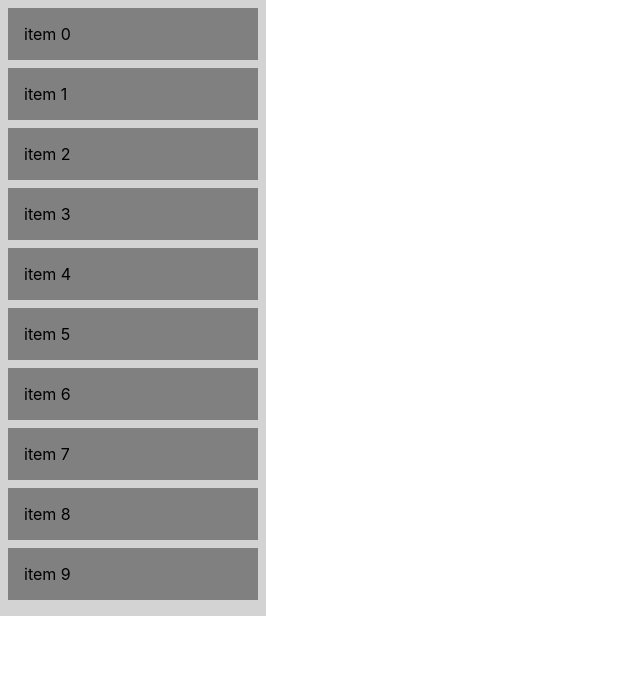
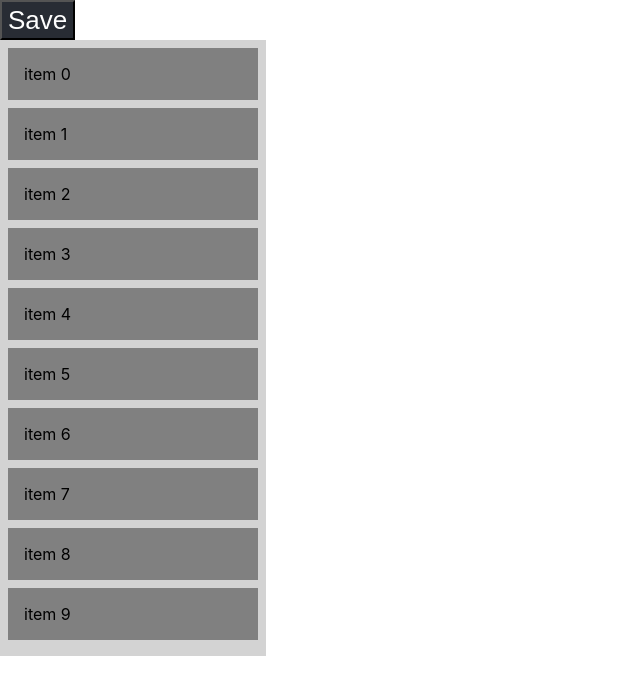
Before and after one commit to quantumtom/alister, a React (Create React App) app: page / in a window 1280 px wide. Shown: the top 694 px of the page, without its empty margins (0-640 px from the left). Built offline with nearby package versions, Linux system fonts and the light colour scheme.

Commit message:
Add Button module.

```diff
--- a/src/Button.css
+++ b/src/Button.css
@@ -0,0 +1,14 @@
+.Button-wrapper {
+    text-align: center;
+}
+
+.Button {
+    align-items: center;
+    background-color: #282c34;
+    color: white;
+    display: flex;
+    flex-direction: column;
+    font-size: calc(10px + 2vmin);
+    justify-content: center;
+    min-height: 5vh;
+}
--- a/src/Button.js
+++ b/src/Button.js
@@ -0,0 +1,16 @@
+import React, { Component } from 'react';
+import './Button.css';
+
+class Button extends Component {
+    render() {
+        return (
+            <div className="Button-wrapper">
+                <button className="Button">
+                    {this.props.name}
+                </button>
+            </div>
+        );
+    }
+}
+
+export default Button;
--- a/src/Menu.css
+++ b/src/Menu.css
@@ -1,14 +1,8 @@
-.App {
+.Menu {
   text-align: center;
 }
 
-.App-logo {
-  animation: App-logo-spin infinite 20s linear;
-  height: 40vmin;
-  pointer-events: none;
-}
-
-.App-header {
+.Menu-header {
   background-color: #282c34;
   min-height: 100vh;
   display: flex;
@@ -19,15 +13,6 @@
   color: white;
 }
 
-.App-link {
+.Menu-link {
   color: #61dafb;
 }
-
-@keyframes App-logo-spin {
-  from {
-    transform: rotate(0deg);
-  }
-  to {
-    transform: rotate(360deg);
-  }
-}
--- a/src/index.js
+++ b/src/index.js
@@ -1,15 +1,14 @@
 import React from 'react';
 import ReactDOM from 'react-dom';
 import './index.css';
-// import App from './App';
+import Button from './Button';
 import Menu from './Menu';
 import * as serviceWorker from './serviceWorker';
 
-// ReactDOM.render(<App />, document.getElementById('root'));
+ReactDOM.render(<Button name="Save" />, document.getElementById('button'));
 
 // Put the thing into the DOM!
 ReactDOM.render(React.createElement(Menu), document.getElementById('menu'));
-
 
 // If you want your app to work offline and load faster, you can change
 // unregister() to register() below. Note this comes with some pitfalls.
```
Also changed, not shown: src/Menu.js (+11 -27 lines), 1 other file (tests, documents, lock files or other folders).
